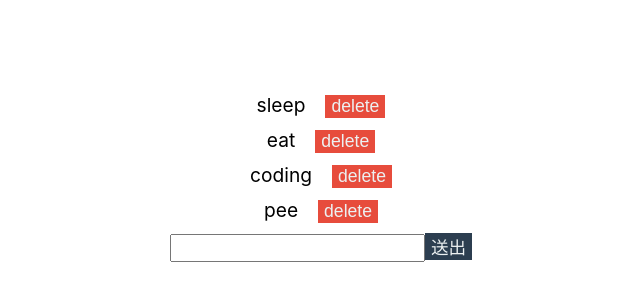
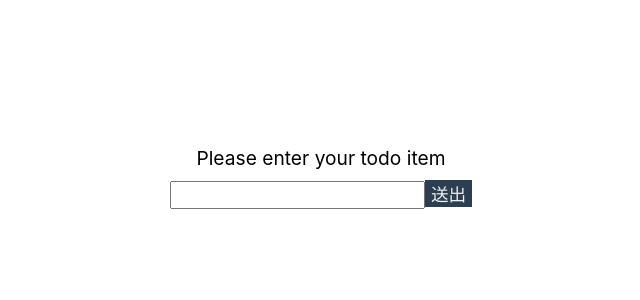
Before and after one commit to taichishadow/my-react-practice, a React (Create React App) app: page / in a window 1280 px wide. Shown: the part 228-528 px from the top of the page, without its empty margins (319-959 px from the left). Built offline with nearby package versions, Linux system fonts and the light colour scheme.

Commit message:
Add ToDoEmpty

```diff
--- a/src/components/ToDoList.js
+++ b/src/components/ToDoList.js
@@ -1,14 +1,10 @@
 import React, { useState, useEffect } from 'react';
 import ToDoItem from './ToDoItem';
 import ToDoForm from './ToDoForm';
+import ToDoEmpty from './ToDoEmpty';
 
 const ToDoList = () => {
-  const initialState = [
-    'sleep',
-    'eat',
-    'coding',
-    'pee',
-  ]
+  const initialState = []
   const [tasks, setTasks] = useState(initialState);
 
   const deleteTask = (index) => {
@@ -18,15 +14,15 @@ const ToDoList = () => {
   };
 
   const addTask = (value) => {
-    // 新增 item...
     setTasks([ ...tasks, value ])
   };
 
   return (
     <div>
       {tasks.map((task, index) => (
-        <ToDoItem task={task} deleteTask={() => deleteTask(index)} />
+        <ToDoItem key={task} task={task} deleteTask={() => deleteTask(index)} />
       ))}
+      <ToDoEmpty />
       <ToDoForm addTask={addTask} />
     </div>
   );
```
